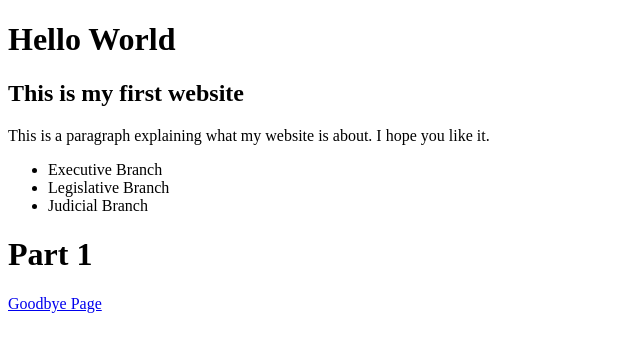
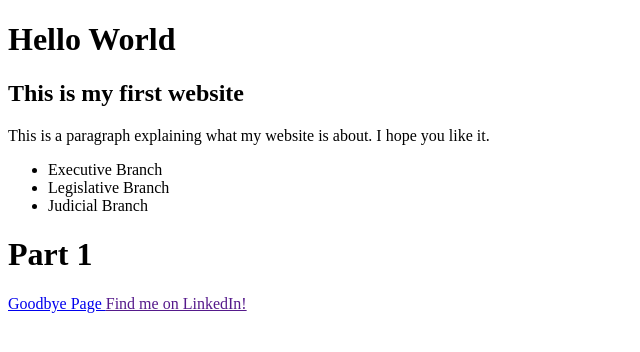
Before and after one commit to conorsanchez/conor-simple-website, a plain HTML site: page index.html in a window 1280 px wide. Shown: the whole page, without its empty margins (0-640 px from the left). Drawn offline with Linux system fonts and the light colour scheme.

Commit message:
linkedin link

```diff
--- a/index.html
+++ b/index.html
@@ -17,5 +17,8 @@
 
 <a href="goodbye.html"> Goodbye Page </a>
 
+<a href src="https://www.linkedin.com/in/conor-sanchez">  Find me on LinkedIn!</a>
+
+
 </body>
 </html>
```
